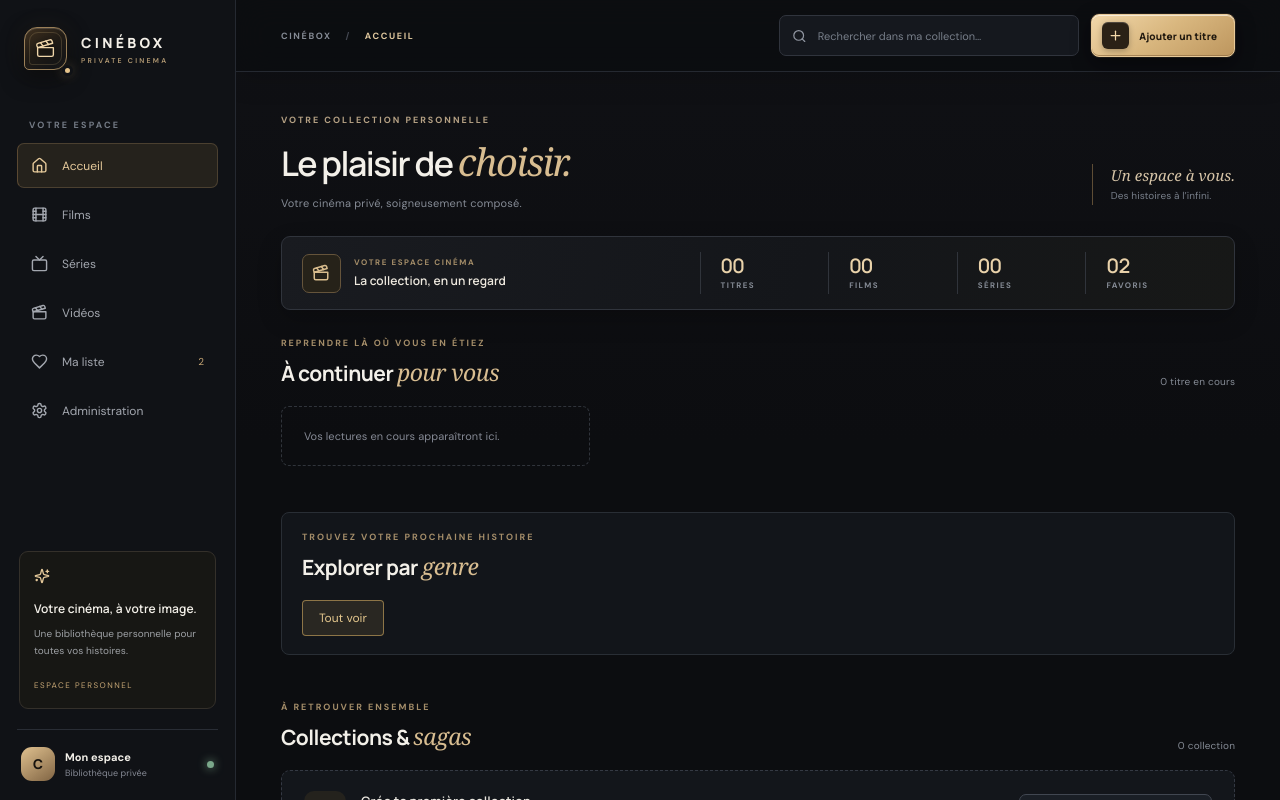
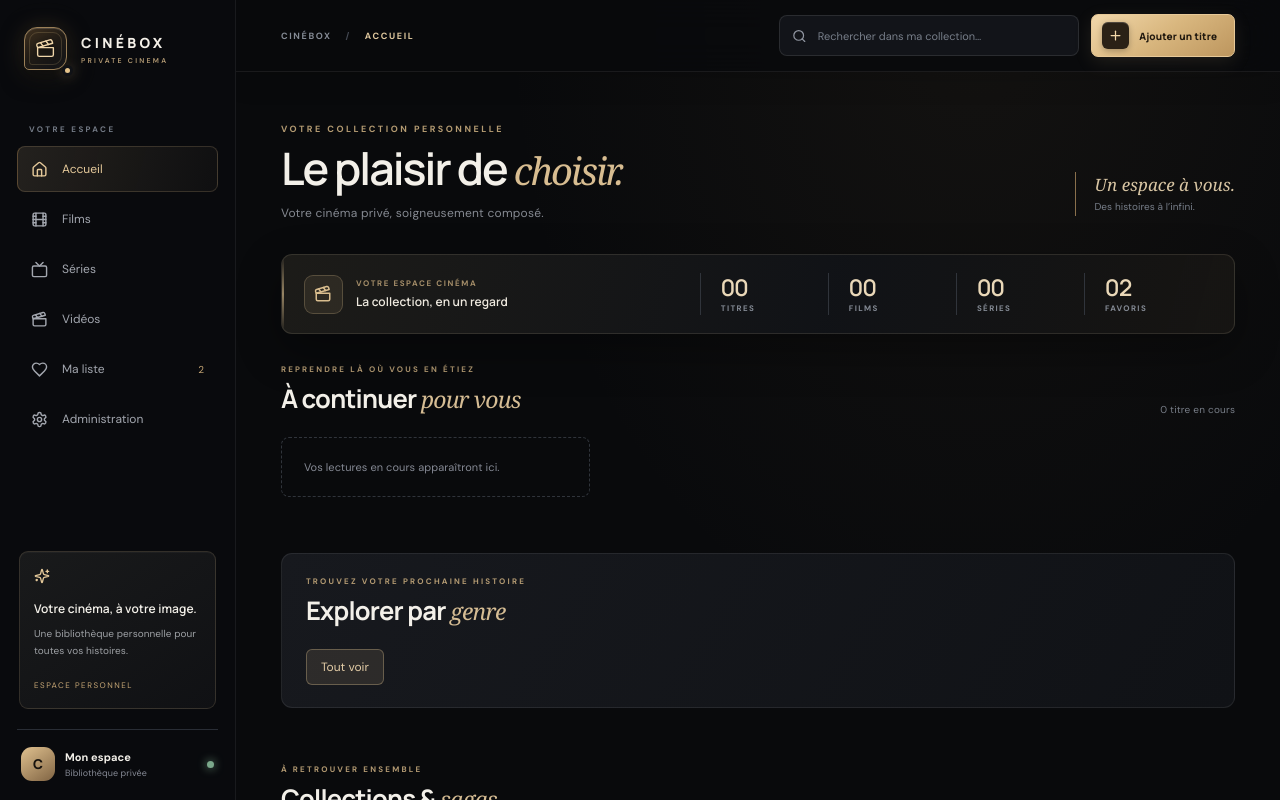
Before and after one commit to yunoe7/cinebox, a Next.js app: page / in a window 1280 px wide. Shown: the top 800 px of the page. Built offline with nearby package versions, Linux system fonts and the light colour scheme.

Commit message:
Redesign CineBox with premium cinematic Magic UI-inspired motion

```diff
--- a/app/globals.css
+++ b/app/globals.css
@@ -1372,3 +1372,111 @@ footer{border-color:#252a32;color:#747b85}
   .overview-stat{padding-left:7px}
   .overview-stat strong{font-size:16px}
 }
+
+
+/* CINÉBOX — premium cinema lounge / Magic UI-inspired motion */
+:root{
+  --cinema-ink:#08090b;
+  --cinema-panel:#111318;
+  --cinema-panel-raised:#171a20;
+  --cinema-line:rgba(224,207,177,.13);
+  --cinema-gold:#cbb184;
+  --cinema-ivory:#f3eee5;
+}
+body{background:var(--cinema-ink)}
+.app-shell{background:radial-gradient(ellipse at 76% 0%,rgba(113,91,58,.10),transparent 34%),#090a0c}
+.sidebar{background:rgba(10,11,14,.97);border-right:1px solid rgba(255,255,255,.065)}
+.brand{padding-bottom:54px}
+.brand-mark{filter:drop-shadow(0 0 12px rgba(203,177,132,.12))}
+.side-label{font-size:8px;letter-spacing:2.4px}
+.nav-item{min-height:46px;border:1px solid transparent;border-radius:8px}
+.nav-item.active{background:linear-gradient(105deg,rgba(203,177,132,.14),rgba(203,177,132,.035));border-color:rgba(203,177,132,.2);box-shadow:inset 2px 0 var(--cinema-gold)}
+.side-note{background:linear-gradient(145deg,#191a1b,#101114);border-color:rgba(203,177,132,.18);box-shadow:inset 0 1px rgba(255,255,255,.035)}
+.topbar{background:rgba(9,10,12,.86);border-color:rgba(255,255,255,.07);backdrop-filter:blur(22px)}
+.search{background:#121419;border-color:rgba(255,255,255,.1);border-radius:8px}
+.add-btn{border-radius:7px;box-shadow:0 5px 18px rgba(203,177,132,.12);transition:transform .2s,box-shadow .2s}
+.add-btn:hover{transform:translateY(-2px);box-shadow:0 9px 24px rgba(203,177,132,.2)}
+.page-content{max-width:1680px;padding-top:43px}
+.welcome-redesign{margin-bottom:29px}
+.welcome-redesign .eyebrow{color:#b49b72;letter-spacing:2.5px}
+.welcome-redesign h1{font-size:clamp(34px,3.5vw,49px);line-height:1.05;letter-spacing:-2px}
+.welcome-redesign .welcome-subtitle{font-size:12px;color:#858991}
+.welcome-redesign .welcome-quote{font-size:17px;color:#d9c6a4;border-color:#8a704c}
+.library-overview{position:relative;overflow:hidden;margin-bottom:30px;padding:18px 22px;border-color:var(--cinema-line);border-radius:11px;background:linear-gradient(105deg,rgba(30,29,26,.94),rgba(17,19,23,.98) 58%,rgba(24,22,19,.92));box-shadow:0 16px 45px #0005}
+.library-overview:after{content:"";position:absolute;inset:0 auto 0 0;width:2px;background:linear-gradient(180deg,transparent,#cbb184,transparent);opacity:.7}
+.overview-mark{border-radius:9px;background:rgba(203,177,132,.1);border-color:rgba(203,177,132,.27)}
+.overview-stat strong{font-size:23px;color:#ead8b8}
+.hero.hero-carousel{position:relative;height:clamp(430px,39vw,560px);margin-bottom:56px;border-radius:13px;border:1px solid rgba(220,199,164,.2);isolation:isolate;background:#101115;box-shadow:0 32px 85px rgba(0,0,0,.62)}
+.hero-carousel:before{content:"";position:absolute;inset:0;z-index:2;pointer-events:none;border-radius:inherit;padding:1px;background:linear-gradient(115deg,rgba(222,199,158,.42),transparent 23%,transparent 75%,rgba(222,199,158,.12));-webkit-mask:linear-gradient(#000 0 0) content-box,linear-gradient(#000 0 0);-webkit-mask-composite:xor;mask-composite:exclude}
+.hero-carousel:after{content:"";position:absolute;z-index:2;top:-30%;bottom:-30%;left:-30%;width:20%;pointer-events:none;background:linear-gradient(90deg,transparent,rgba(231,211,176,.075),transparent);transform:skewX(-18deg);animation:cinema-beam 12s ease-in-out infinite}
+@keyframes cinema-beam{0%,58%{left:-30%;opacity:0}68%{opacity:1}100%{left:120%;opacity:0}}
+.hero-carousel .hero-bg{inset:0 0 0 25%;background-position:center 30%;filter:saturate(.76) contrast(1.08);transform:scale(1.015)}
+.hero-carousel .hero-overlay{background:linear-gradient(90deg,#090a0dfc 0%,#090a0deF 24%,rgba(9,10,13,.84) 43%,rgba(9,10,13,.25) 75%,rgba(9,10,13,.1) 100%),linear-gradient(0deg,rgba(7,8,10,.84),transparent 48%)}
+.hero-carousel .hero-copy{left:6.2%;max-width:530px}
+.hero-carousel .hero-kicker{color:#cbb184;font-size:9px;letter-spacing:2.6px}
+.hero-carousel .hero-tag{display:inline-flex;padding:7px 10px;border-radius:4px;background:rgba(203,177,132,.1);border:1px solid rgba(203,177,132,.27);color:#e2cda9;letter-spacing:1.5px}
+.hero-carousel h2{font-size:clamp(42px,5.2vw,70px);line-height:.99;letter-spacing:-2.8px;text-wrap:balance;text-shadow:0 5px 28px #0009}
+.hero-carousel .hero-meta{color:#d6c6aa;font-size:11px}
+.hero-carousel .hero-copy>p{font-size:13px;line-height:1.85;color:#c2c2c0;max-width:410px}
+.hero-carousel .gold-btn{background:linear-gradient(135deg,#e2c99e,#b89663);color:#17130e;font-weight:750;box-shadow:0 8px 26px rgba(194,158,103,.2)}
+.hero-carousel .hero-info-btn{border-color:rgba(255,255,255,.2);background:rgba(15,16,19,.66);backdrop-filter:blur(10px)}
+.hero-carousel .hero-controls{z-index:4}
+.hero-carousel .hero-controls>button{width:35px;height:35px;border-color:rgba(255,255,255,.25);background:rgba(8,9,11,.6);backdrop-filter:blur(8px)}
+.section-block{margin-bottom:56px}
+.section-head{margin-bottom:21px}
+.section-head .eyebrow{font-size:8px;letter-spacing:2.2px;color:#b39a72}
+.section-head h2{font-size:clamp(21px,2vw,27px);letter-spacing:-.8px}
+.section-head h2 em{color:#d6bd94}
+.section-head .subtle{font-size:10px;color:#777d87}
+.streaming-row{gap:17px;grid-auto-columns:minmax(155px,17%)}
+.streaming-card{transition:transform .28s ease,filter .28s ease}
+.streaming-card>img{border-radius:8px;box-shadow:0 12px 28px rgba(0,0,0,.42);outline:1px solid rgba(255,255,255,.07);outline-offset:-1px}
+.streaming-card:hover{transform:translateY(-5px)}
+.streaming-card:hover>img{filter:brightness(1.08);box-shadow:0 18px 34px rgba(0,0,0,.58)}
+.streaming-card-info strong{font-size:13px}
+.poster-grid{gap:29px 19px}
+.poster-card{position:relative;border-radius:10px;background:transparent;transition:transform .25s,border-color .25s,background .25s}
+.poster-card:hover{background:rgba(255,255,255,.025);border-color:rgba(203,177,132,.26);transform:translateY(-5px)}
+.poster-image{height:auto;aspect-ratio:2/3;overflow:hidden;border-radius:7px;background:#050607;box-shadow:0 12px 28px rgba(0,0,0,.45)}
+.poster-image img{width:100%;height:100%;object-fit:cover}
+.poster-card:hover .poster-image{box-shadow:0 18px 40px rgba(0,0,0,.6)}
+.poster-open>strong{font-size:13px}
+.poster-meta{margin-top:10px}
+.heart-btn{border-radius:50%;backdrop-filter:blur(10px)}
+.discovery-card{grid-template-columns:82px minmax(0,1fr);min-height:124px;padding:11px;border-radius:9px;background:linear-gradient(145deg,#191c22,#111318);border-color:rgba(255,255,255,.075);box-shadow:0 9px 24px rgba(0,0,0,.2)}
+.discovery-card:hover{border-color:rgba(203,177,132,.36);box-shadow:0 15px 34px rgba(0,0,0,.35)}
+.discovery-card>img,.discovery-card>.artwork-empty{width:82px;height:104px;border-radius:5px;box-shadow:0 6px 16px #0007}
+.continue-watching-card{background:linear-gradient(120deg,#191c21,#111318);border-color:rgba(255,255,255,.09);border-radius:9px}
+.continue-watching-card:hover{border-color:rgba(203,177,132,.38);box-shadow:0 14px 30px #0005}
+.streaming-genres{padding:22px 24px;border-radius:11px;background:linear-gradient(120deg,#17191e,#101216);border-color:rgba(255,255,255,.08)}
+.genre-pills button{padding:9px 14px;border:1px solid rgba(255,255,255,.1);background:#1a1d23;border-radius:6px;transition:all .2s}
+.genre-pills button.active,.genre-pills button:hover{background:rgba(203,177,132,.13);border-color:rgba(203,177,132,.38);color:#e4cda7}
+.catalogue{padding-top:10px}
+.catalogue-tools .filters,.catalogue-tools .sort-select{border-radius:7px}
+.empty-state,.collections-empty{border-radius:12px;background:linear-gradient(145deg,#171a20,#101216);border-color:rgba(255,255,255,.09)}
+@media(max-width:1100px){
+ .hero.hero-carousel{height:430px}
+ .hero-carousel .hero-bg{left:12%}
+ .streaming-row{grid-auto-columns:minmax(145px,22%)}
+}
+@media(max-width:760px){
+ .page-content{padding-top:25px}
+ .welcome-redesign h1{font-size:31px}
+ .library-overview{padding:13px 10px}
+ .hero.hero-carousel{height:390px;margin-bottom:40px;border-radius:9px}
+ .hero-carousel .hero-bg{left:0;background-position:center}
+ .hero-carousel .hero-overlay{background:linear-gradient(90deg,rgba(7,8,10,.94),rgba(7,8,10,.65) 70%,rgba(7,8,10,.3)),linear-gradient(0deg,#08090bf0,transparent 70%)}
+ .hero-carousel .hero-copy{left:6%;right:6%;bottom:14%}
+ .hero-carousel h2{font-size:39px;letter-spacing:-1.5px}
+ .hero-carousel .hero-copy>p{font-size:11px;line-height:1.65}
+ .hero-carousel .hero-controls{right:13px;bottom:13px}
+ .section-block{margin-bottom:40px}
+ .streaming-row{grid-auto-columns:minmax(132px,42%);gap:12px}
+ .poster-grid{gap:16px 9px}
+ .discovery-card{grid-template-columns:62px minmax(0,1fr);min-height:94px}
+ .discovery-card>img,.discovery-card>.artwork-empty{width:62px;height:78px}
+}
+@media(prefers-reduced-motion:reduce){
+ .hero-carousel:after{animation:none}
+ .streaming-card,.poster-card,.discovery-card,.add-btn{transition:none}
+}
```
